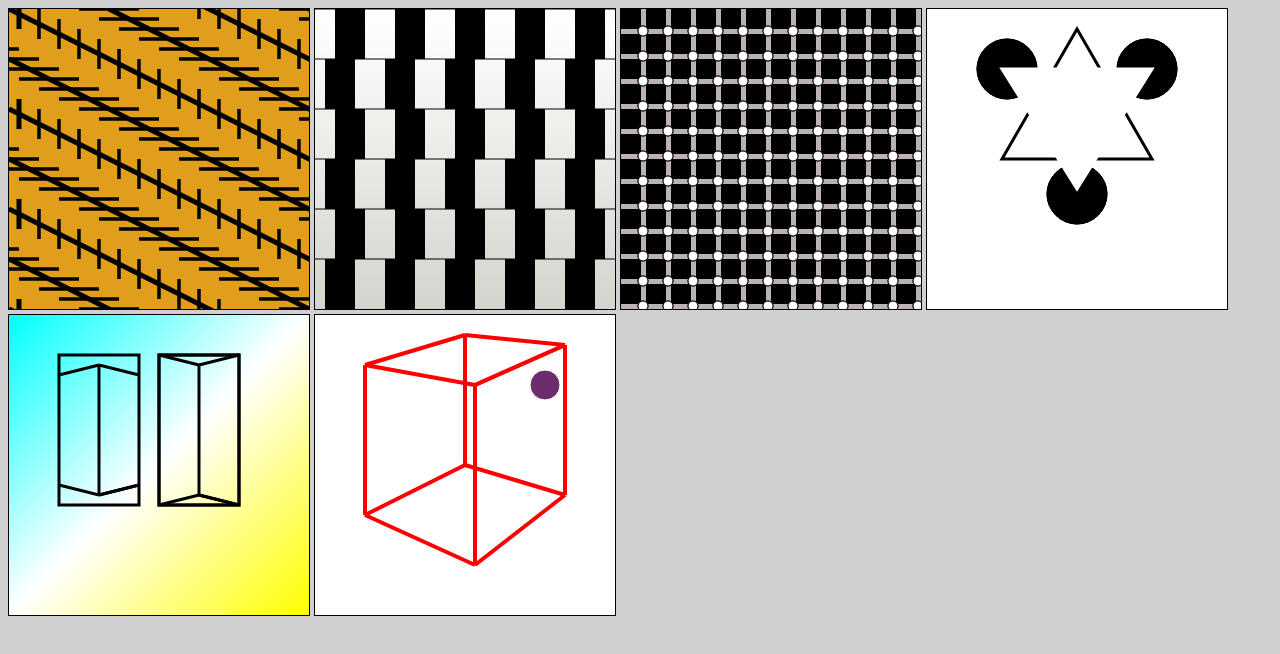
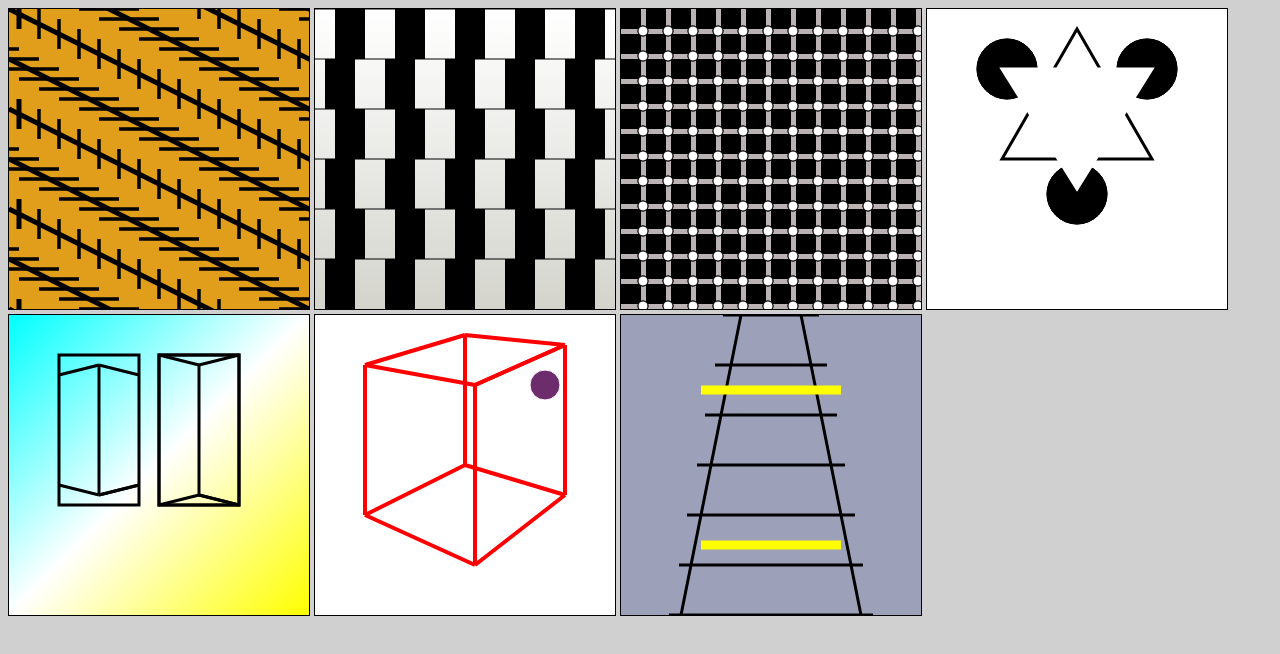
Before and after one commit to B1tF8er/optical-illusions, a website with bundled scripts: page public/index.html in a window 1280 px wide. Built offline with nearby package versions, Linux system fonts and the light colour scheme.

Commit message:
Add ponzo illusion

```diff
--- a/public/css/style.css
+++ b/public/css/style.css
@@ -22,3 +22,7 @@ canvas {
 #muller-lyer {
   background-image: linear-gradient(to bottom right, cyan, white, yellow);
 }
+
+#ponzo {
+  background-color: #9ca0b9;
+}
--- a/public/index.html
+++ b/public/index.html
@@ -22,6 +22,9 @@
     <canvas id="box-and-sphere" width="300" height="300">
       Your browser does not support the HTML5 canvas tag.
     </canvas>
+    <canvas id="ponzo" width="300" height="300">
+      Your browser does not support the HTML5 canvas tag.
+    </canvas>
     <script type="module" src="/js/index.js"></script>
   </body>
 </html>
--- a/public/js/canvas/constants.js
+++ b/public/js/canvas/constants.js
@@ -19,6 +19,10 @@ export default class constants {
         return "#f00";
     }
 
+    static get Yellow() {
+        return "#ffff00"
+    }
+
     static get Clockwise() {
         return false;
     }
--- a/public/js/index.js
+++ b/public/js/index.js
@@ -4,7 +4,8 @@ import {
   blinkingDots,
   kanizsaTriangle,
   mullerLyer,
-  boxAndSphere
+  boxAndSphere,
+  ponzo
 } from "./optical-illusions/index.js";
 
 class opticalIllusions {
@@ -15,6 +16,7 @@ class opticalIllusions {
     kanizsaTriangle();
     mullerLyer();
     boxAndSphere();
+    ponzo();
   }
 }
 
--- a/public/js/optical-illusions/index.js
+++ b/public/js/optical-illusions/index.js
@@ -4,6 +4,7 @@ import blinkingDots from "./blinkingDots.js";
 import kanizsaTriangle from "./kanizsaTriangle.js";
 import mullerLyer from "./mullerLyer.js";
 import boxAndSphere from "./boxAndSphere.js";
+import ponzo from "./ponzo.js";
 
 export {
   zollner,
@@ -11,5 +12,6 @@ export {
   blinkingDots,
   kanizsaTriangle,
   mullerLyer,
-  boxAndSphere
+  boxAndSphere,
+  ponzo
 };
--- /dev/null
+++ b/public/js/optical-illusions/ponzo.js
@@ -0,0 +1,46 @@
+import { canvas, point, line, style, constants } from "../canvas/index.js";
+
+function ponzo() {
+  const ponzoCanvas = new canvas("ponzo");
+  drawHorizontalLines(ponzoCanvas);
+  drawVerticalLines(ponzoCanvas);
+  drawPonzoLines(ponzoCanvas);
+}
+
+function drawHorizontalLines(ponzoCanvas) {
+  const top = 0;
+  const bottom = ponzoCanvas.height;
+
+  ponzoCanvas.addStyle(new style(constants.Black, constants.Black, 3));
+  ponzoCanvas.addLine(new line(new point(120, top), new point(60, bottom)));
+  ponzoCanvas.addLine(new line(new point(180, top), new point(240, bottom)));
+}
+
+function drawVerticalLines(ponzoCanvas) {
+  let leftX = 110;
+  let rightX = 190;
+
+  for (let y = 0, control = 0; y <= ponzoCanvas.height; y += 50, control++) {
+    ({ leftX, rightX } = calculateX(control, leftX, rightX));
+    ponzoCanvas.addLine(new line(new point(leftX, y), new point(rightX, y)));
+  }
+}
+
+function calculateX(control, leftX, rightX) {
+  if (control > 0 && control % 2 === 0) {
+    leftX -= 10;
+    rightX += 10;
+  } else {
+    leftX -= 8;
+    rightX += 8;
+  }
+  return { leftX, rightX };
+}
+
+function drawPonzoLines(ponzoCanvas) {
+  ponzoCanvas.addLine(new line(new point(80, 75), new point(220, 75)));
+  ponzoCanvas.addStyle(new style(constants.Yellow, constants.Yellow, 9));
+  ponzoCanvas.addLine(new line(new point(80, 230), new point(220, 230)));
+}
+
+export default ponzo;
```
Also changed, not shown: README.md.
